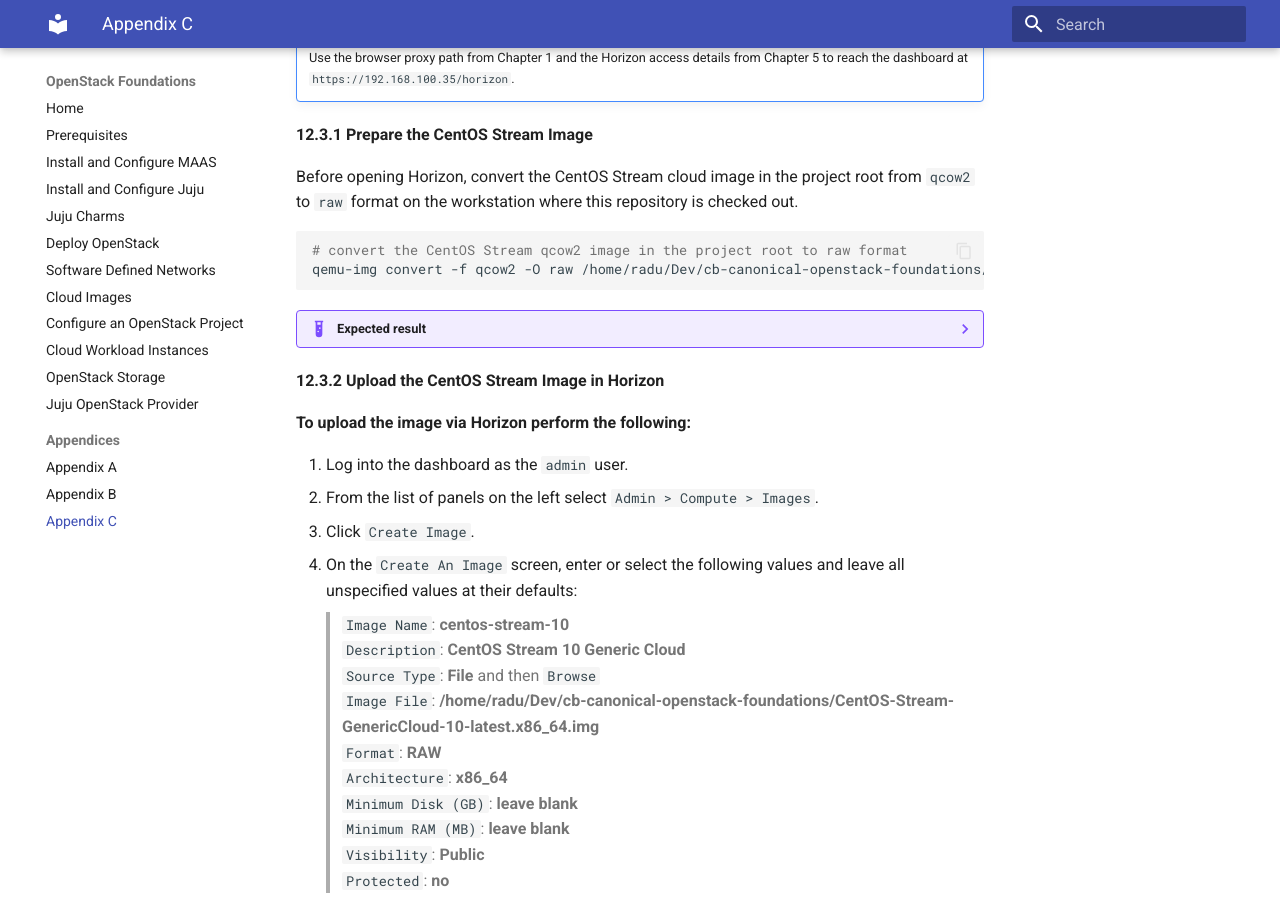
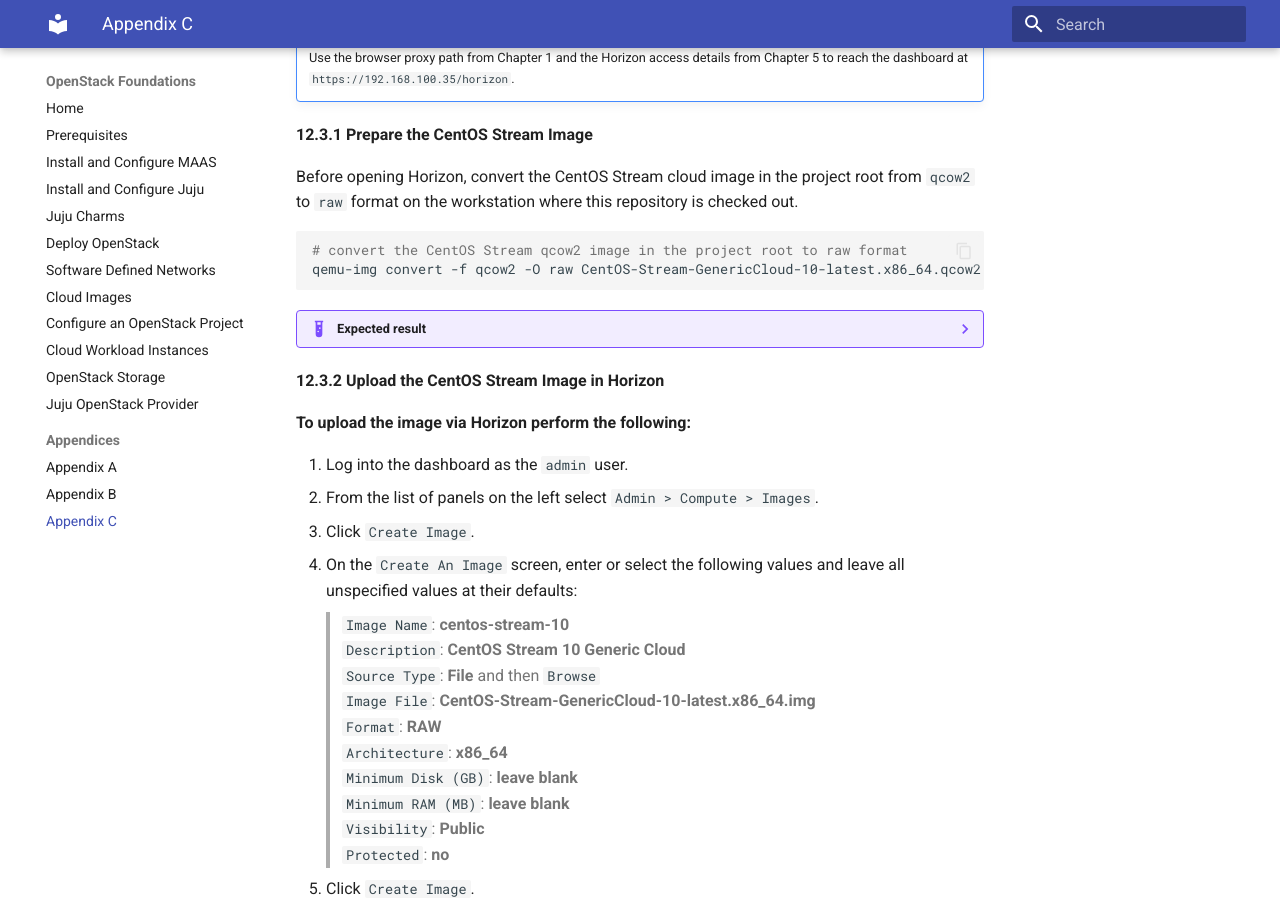
Before and after one commit to radumoisan/canonical-openstack-foundations, an MkDocs documentation site: the page built from docs/appending_c.md, in a window 1280 px wide and 900 px high, scrolled down 320 px. Built offline with MkDocs 1.6.1 and Material for MkDocs 9.7.7, drawn with Linux system fonts in a browser that asks for light colours.

Commit message:
Clean appendix image paths

````diff
--- a/docs/appending_c.md
+++ b/docs/appending_c.md
@@ -11,7 +11,7 @@
 
 ```bash
 # convert the CentOS Stream qcow2 image in the project root to raw format
-qemu-img convert -f qcow2 -O raw /home/radu/Dev/cb-canonical-openstack-foundations/CentOS-Stream-GenericCloud-10-latest.x86_64.qcow2 /home/radu/Dev/cb-canonical-openstack-foundations/CentOS-Stream-GenericCloud-10-latest.x86_64.img
+qemu-img convert -f qcow2 -O raw CentOS-Stream-GenericCloud-10-latest.x86_64.qcow2 CentOS-Stream-GenericCloud-10-latest.x86_64.img
 ```
 
 ??? example "Expected result"
@@ -30,7 +30,7 @@
 > `Image Name`: **centos-stream-10**<br/>
 > `Description`: **CentOS Stream 10 Generic Cloud**<br/>
 > `Source Type`: **File** and then `Browse`<br/>
-> `Image File`: **/home/radu/Dev/cb-canonical-openstack-foundations/CentOS-Stream-GenericCloud-10-latest.x86_64.img**<br/>
+> `Image File`: **CentOS-Stream-GenericCloud-10-latest.x86_64.img**<br/>
 > `Format`: **RAW**<br/>
 > `Architecture`: **x86_64**<br/>
 > `Minimum Disk (GB)`: **leave blank**<br/>
````
